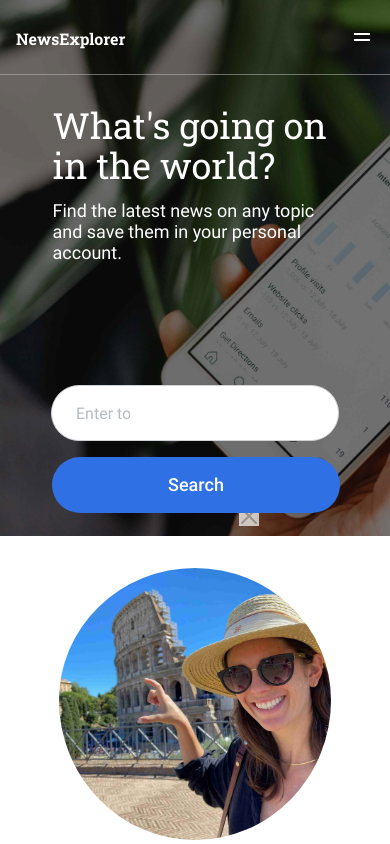
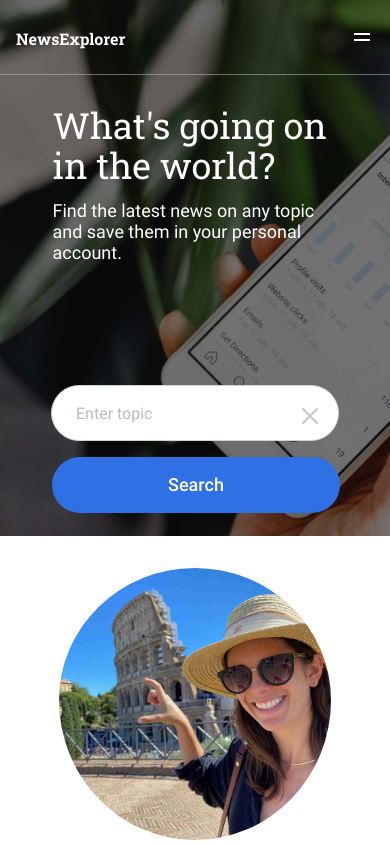
Before and after one commit to jraebowen/news-explorer-frontend, a React (Vite) app: page / in a window 390 px wide. Shown: the top 844 px of the page. Built offline with nearby package versions, Linux system fonts and the light colour scheme; no server answers.

Commit message:
fix responsive clear button positioning

```diff
--- a/src/components/SearchForm/SearchForm.css
+++ b/src/components/SearchForm/SearchForm.css
@@ -78,6 +78,13 @@
   }
 }
 
+@media screen and (max-width: 765px) {
+  .search-button-clear {
+    bottom: 20px;
+    right: 40%;
+  }
+}
+
 @media screen and (max-width: 750px) {
   .search-container {
     margin-top: 122px;
@@ -89,6 +96,12 @@
     margin: 0 0 16px 0;
     max-width: 288px;
     height: 56px;
+    padding-right: 0px;
+  }
+
+  .search-button-clear {
+    bottom: 120px;
+    right: 25px;
   }
 
   .search-button {
```
